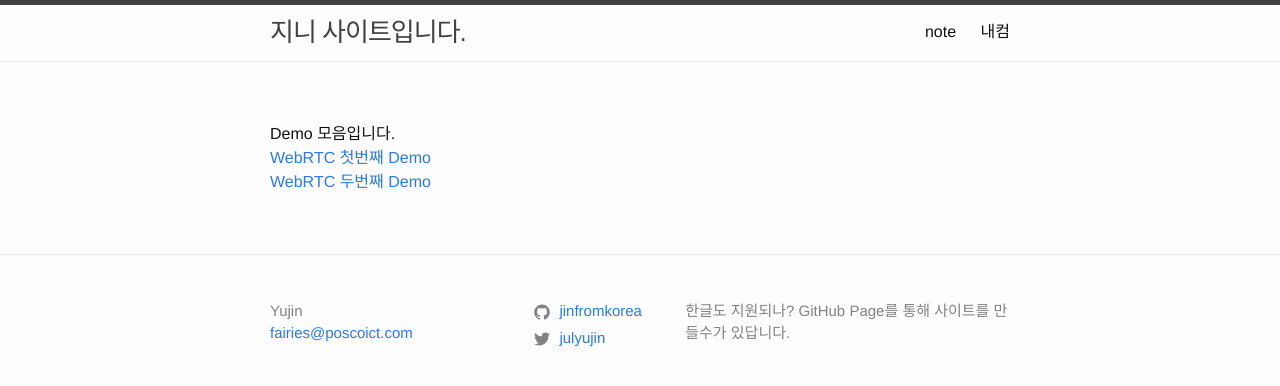
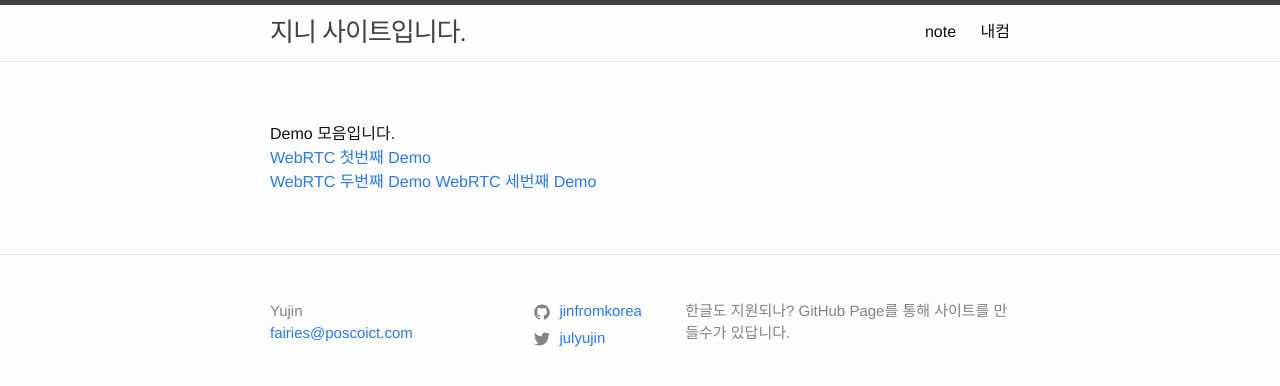
Before and after one commit to jinfromkorea/jinfromkorea.github.io, a Jekyll site: the page built from index.md, in a window 1280 px wide. Shown: the top 386 px of the page. Built offline with Jekyll 4.4.1, drawn with Linux system fonts in a browser that asks for light colours.

Commit message:
데모링크 수정

```diff
--- a/index.md
+++ b/index.md
@@ -3,5 +3,6 @@ layout: page
 ---
 
 Demo 모음입니다.
-[WebRTC 첫번째 Demo](https://www.solutionpot.co.kr/doc/test "WebRTC with firebase")
-[WebRTC 두번째 Demo](/demo "WebRTC with firebase")
+[WebRTC 첫번째 Demo](https://jinfromkorea.github.io/hello-world/src/webrtc/sample1/ "WebRTC with firebase")
+[WebRTC 두번째 Demo](https://jinfromkorea.github.io/hello-world/src/webrtc/sample2/ "WebRTC with firebase")
+[WebRTC 세번째 Demo](/demo "WebRTC with firebase")
```
